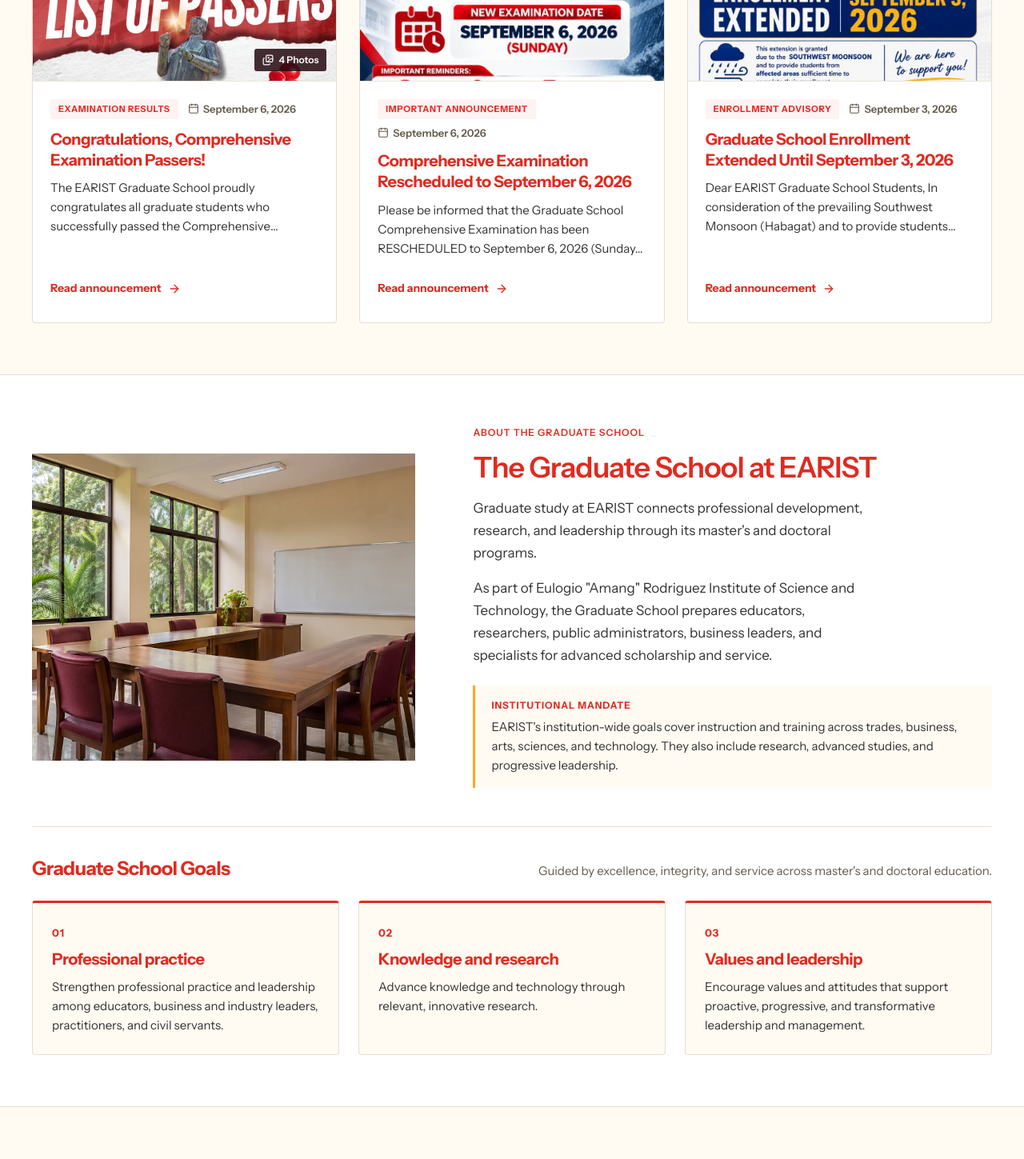
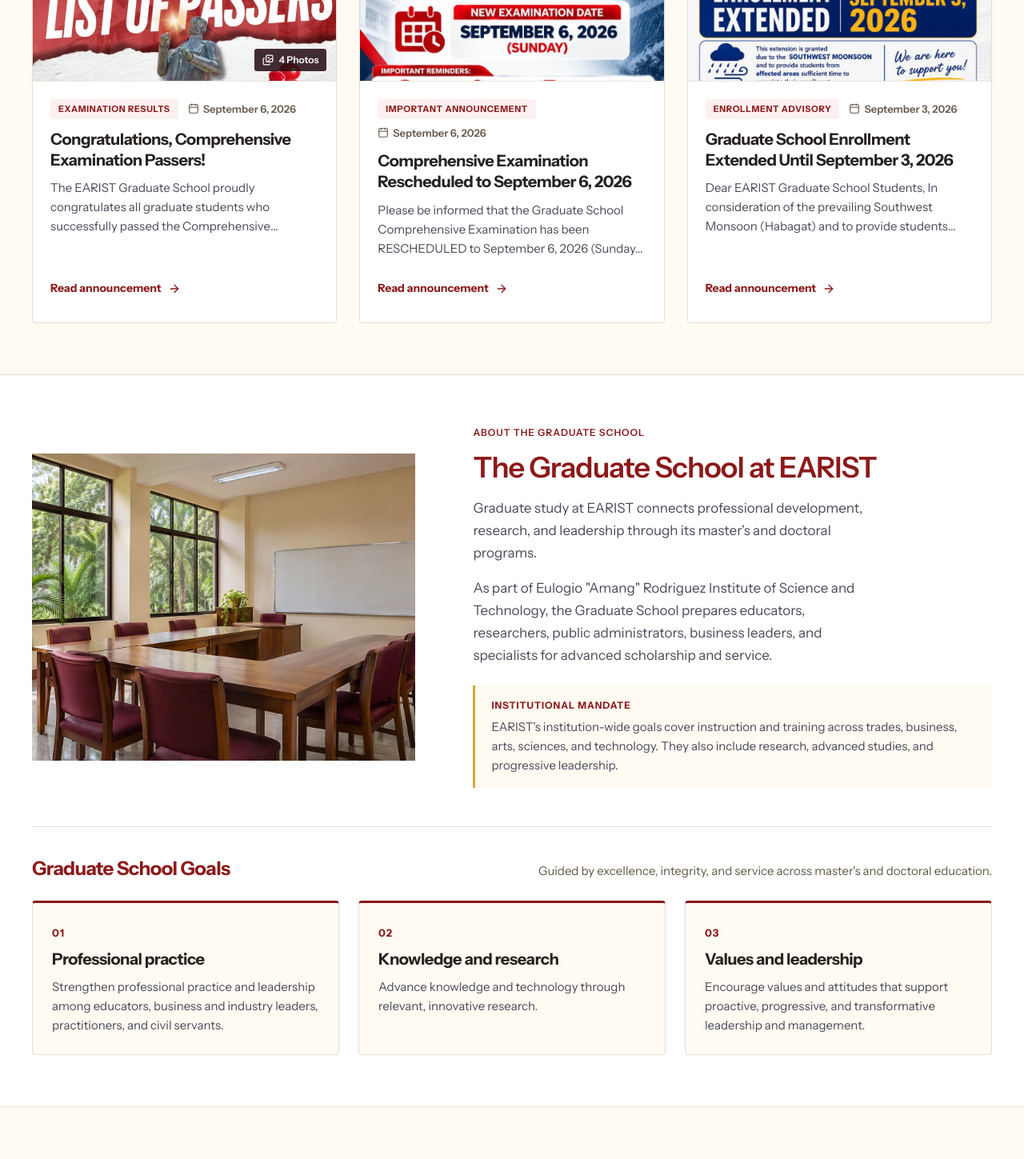
Before and after one commit to MuelTech/graduate-system, a Next.js app in the folder frontend/: page / in a window 1280 px wide. Shown: the part 1200-2649 px from the top of the page at 80% size. Built offline with nearby package versions, Linux system fonts and the light colour scheme.

Commit message:
fix(landing): restore deep maroon brand tokens and use dark charcoal for card and degree titles

```diff
--- a/frontend/src/app/(public)/public-site.css
+++ b/frontend/src/app/(public)/public-site.css
@@ -1,6 +1,13 @@
 /* Public components only. Never target global elements or shared widget internals. */
 .earist-public {
   --public-frame-max: 1200px;
+  --earist-primary: #8b1a1a;
+  --earist-secondary: #a83240;
+  --earist-accent: #d4a843;
+  --earist-surface-light-red: #fdf0f0;
+  --earist-surface-cream: #fff8ec;
+  --earist-body-text: #4a4a5a;
+  --earist-heading-dark: #262220;
   background: #fff;
 }
 .earist-public .public-skip-link {
@@ -1202,7 +1209,7 @@
 }
 .earist-public .public-programs__degree-name {
   display: block;
-  color: var(--earist-primary);
+  color: var(--earist-heading-dark);
   font-weight: 700;
 }
 .earist-public .public-research {
@@ -1384,7 +1391,7 @@
   font-size: 20px;
   font-weight: 700;
   line-height: 1.3;
-  color: var(--earist-primary);
+  color: var(--earist-heading-dark);
 }
 .earist-public .public-about__goal-item p {
   margin-top: 10px;
@@ -1630,7 +1637,8 @@
 }
 .earist-public .public-news__card-title {
   margin-top: 12px;
-  color: var(--earist-primary);
+  color: var(--earist-heading-dark);
+  transition: color 150ms ease;
   font-size: 20px;
   font-weight: 700;
   line-height: 1.32;
@@ -1700,7 +1708,7 @@
   font-size: 22px;
   font-weight: 700;
   line-height: 1.3;
-  color: var(--earist-primary);
+  color: var(--earist-heading-dark);
 }
 .earist-public .public-news__lightbox-close {
   display: inline-flex;
@@ -1835,7 +1843,7 @@
 }
 .earist-public .public-contact__group-title {
   margin-bottom: 18px;
-  color: var(--earist-primary);
+  color: var(--earist-heading-dark);
   font-size: 22px;
   font-weight: 700;
   line-height: 1.3;
```
